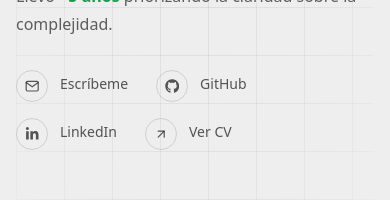
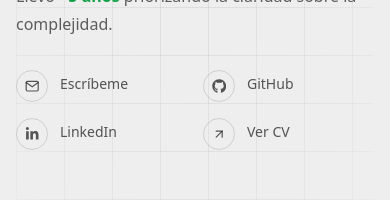
Before and after one commit to rody-huancas/dev-portfolio, a Next.js app: page / in a window 390 px wide. Shown: the part 521-721 px from the top of the page. Built offline with nearby package versions, Linux system fonts and the light colour scheme; no server answers; a web font is replaced by a local one.

Commit message:
style(HeroSection): show hero links in a two column grid on mobile

```diff
--- a/src/components/HeroSection/HeroLinks.tsx
+++ b/src/components/HeroSection/HeroLinks.tsx
@@ -16,7 +16,7 @@ const HeroLinks = ({ ariaLabel, copy }: Props) => {
 
   return (
     <nav
-      className="flex flex-wrap items-center gap-x-7 gap-y-4"
+      className="grid grid-cols-2 gap-4 md:flex md:flex-wrap md:items-center md:gap-x-7 md:gap-y-4"
       aria-label={ariaLabel}
     >
       {heroLinks.map((link, index) => {
```
